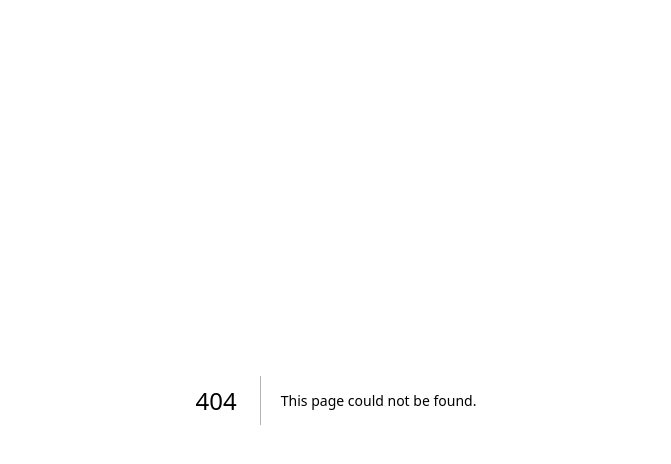
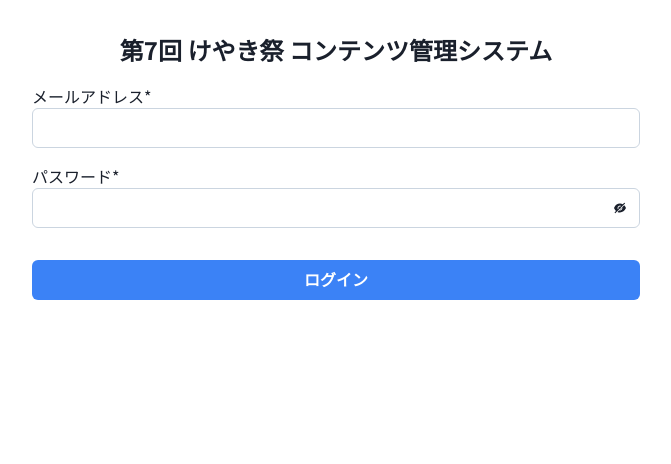
Before and after one commit to keyaki-fes/Festival-Monitor, a Next.js app: page /login in a window 1280 px wide. Before the commit this address had no page. Shown: the top 464 px of the page, without its empty margins (304-975 px from the left). Built offline with nearby package versions, Linux system fonts and the light colour scheme.

Commit message:
:+1: ログイン画面を実装

```diff
--- /dev/null
+++ b/src/libs/constants.ts
@@ -0,0 +1 @@
+export const festivalName = '第7回 けやき祭'
--- a/src/libs/theme.ts
+++ b/src/libs/theme.ts
@@ -12,10 +12,11 @@ import {
   Switch as SwitchTheme,
   Alert as AlertTheme,
   Select as SelectTheme,
+  Input as InputTheme,
 } from '@chakra-ui/theme/components'
 
 const notoSansJP = Noto_Sans_JP({
-  weight: ['400', '700'],
+  weight: ['400', '600', '700'],
   style: 'normal',
   display: 'swap',
   preload: false,
@@ -37,6 +38,7 @@ const theme = extendBaseTheme({
     Switch: SwitchTheme,
     Alert: AlertTheme,
     Select: SelectTheme,
+    Input: InputTheme,
   },
   colors: {
     // https://tailwindcss.com/docs/customizing-colors
--- a/src/pages/_app.tsx
+++ b/src/pages/_app.tsx
@@ -1,13 +1,17 @@
 import '@/styles/globals.css'
+import { ToastContainer } from 'react-toastify'
+
 import type { AppProps } from 'next/app'
 
 import { ChakraProvider as ChakraBaseProvider } from '@chakra-ui/provider'
 
 import theme from '@/libs/theme'
+import 'react-toastify/dist/ReactToastify.css'
 
 export default function App({ Component, pageProps }: AppProps) {
   return (
     <ChakraBaseProvider theme={theme}>
+      <ToastContainer />
       <Component {...pageProps} />
     </ChakraBaseProvider>
   )
--- /dev/null
+++ b/src/pages/login.tsx
@@ -0,0 +1,121 @@
+import { useState } from 'react'
+import { useForm } from 'react-hook-form'
+
+import {
+  Box,
+  Text,
+  FormControl,
+  FormLabel,
+  Input,
+  Button,
+  Container,
+  InputGroup,
+  InputRightElement,
+  FormErrorMessage,
+} from '@chakra-ui/react'
+
+import { zodResolver } from '@hookform/resolvers/zod'
+import { AiFillEye, AiFillEyeInvisible } from 'react-icons/ai'
+import { z } from 'zod'
+
+import { festivalName } from '@/libs/constants'
+
+const schema = z.object({
+  email: z
+    .string()
+    .nonempty({ message: 'メールアドレスを入力してください。' })
+    .email(),
+  password: z
+    .string()
+    .nonempty({ message: 'パスワードを入力してください。' })
+    .min(6, { message: 'パスワードは6文字以上で入力してください。' }),
+})
+
+type FormValues = z.infer<typeof schema>
+
+const Login = () => {
+  const [isPasswordShown, setIsPasswordShown] = useState(false)
+  const {
+    register,
+    handleSubmit,
+    formState: { errors, isSubmitting, isValid },
+  } = useForm<FormValues>({
+    resolver: zodResolver(schema),
+    defaultValues: {
+      email: '',
+      password: '',
+    },
+  })
+
+  const onSubmit = async (data: any) => {
+    console.log(data)
+  }
+
+  return (
+    <Container maxW='container.sm'>
+      <Text fontSize='2xl' fontWeight='bold' textAlign='center' mt={8} mb={4}>
+        {festivalName} コンテンツ管理システム
+      </Text>
+      <form onSubmit={handleSubmit(onSubmit)}>
+        <Box display='flex' flexDirection='column' gap={4}>
+          <FormControl isInvalid={!!errors.email} isRequired>
+            <FormLabel>メールアドレス</FormLabel>
+            <InputGroup>
+              <Input
+                type='email'
+                borderColor='gray.300'
+                {...register('email')}
+              />
+            </InputGroup>
+            <FormErrorMessage fontSize='xs' color='red.500'>
+              {errors['email']?.message}
+            </FormErrorMessage>
+          </FormControl>
+          <FormControl isInvalid={!!errors.password} isRequired>
+            <FormLabel>パスワード</FormLabel>
+            <InputGroup>
+              <Input
+                type={isPasswordShown ? 'text' : 'password'}
+                borderColor='gray.300'
+                {...register('password')}
+              />
+              <InputRightElement>
+                <Button
+                  onClick={() => {
+                    setIsPasswordShown(!isPasswordShown)
+                  }}
+                  bg='none'
+                  _hover={{ bg: 'none' }}
+                  _active={{ bg: 'none' }}
+                  size='sm'
+                >
+                  {isPasswordShown ? (
+                    <AiFillEye> </AiFillEye>
+                  ) : (
+                    <AiFillEyeInvisible></AiFillEyeInvisible>
+                  )}
+                </Button>
+              </InputRightElement>
+            </InputGroup>
+            <FormErrorMessage fontSize='xs' color='red.500'>
+              {errors['password']?.message}
+            </FormErrorMessage>
+          </FormControl>
+        </Box>
+        <Button
+          type='submit'
+          colorScheme='blue'
+          variant='solid'
+          width='100%'
+          mt={8}
+          disabled={!isValid || isSubmitting}
+          isLoading={isSubmitting}
+        >
+          ログイン
+        </Button>
+      </form>
+    </Container>
+  )
+}
+
+export default Login
```
Also changed, not shown: package.json (+6 -1 lines), 1 other file (tests, documents, lock files or other folders).
